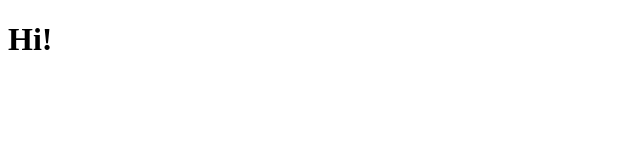
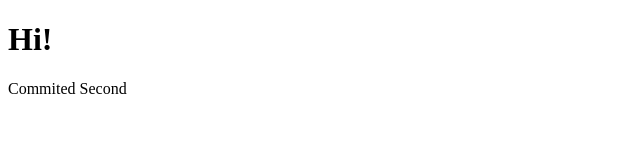
Before and after one commit to Miha77777py/testing, a plain HTML site: page index.html in a window 1280 px wide. Shown: the whole page, without its empty margins (0-640 px from the left). Drawn offline with Linux system fonts and the light colour scheme.

Commit message:
second commit

```diff
--- a/index.html
+++ b/index.html
@@ -7,5 +7,6 @@
 </head>
 <body>
     <h1>Hi!</h1>
+    <p>Commited Second</p>
 </body>
 </html>
```
